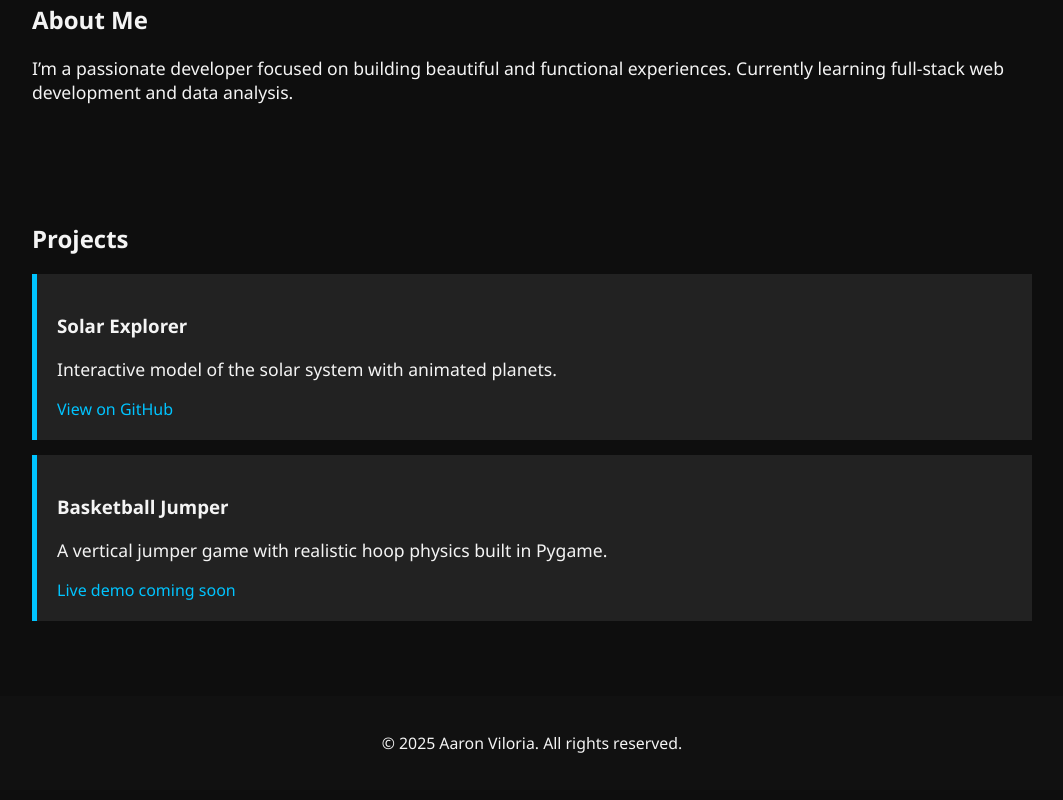
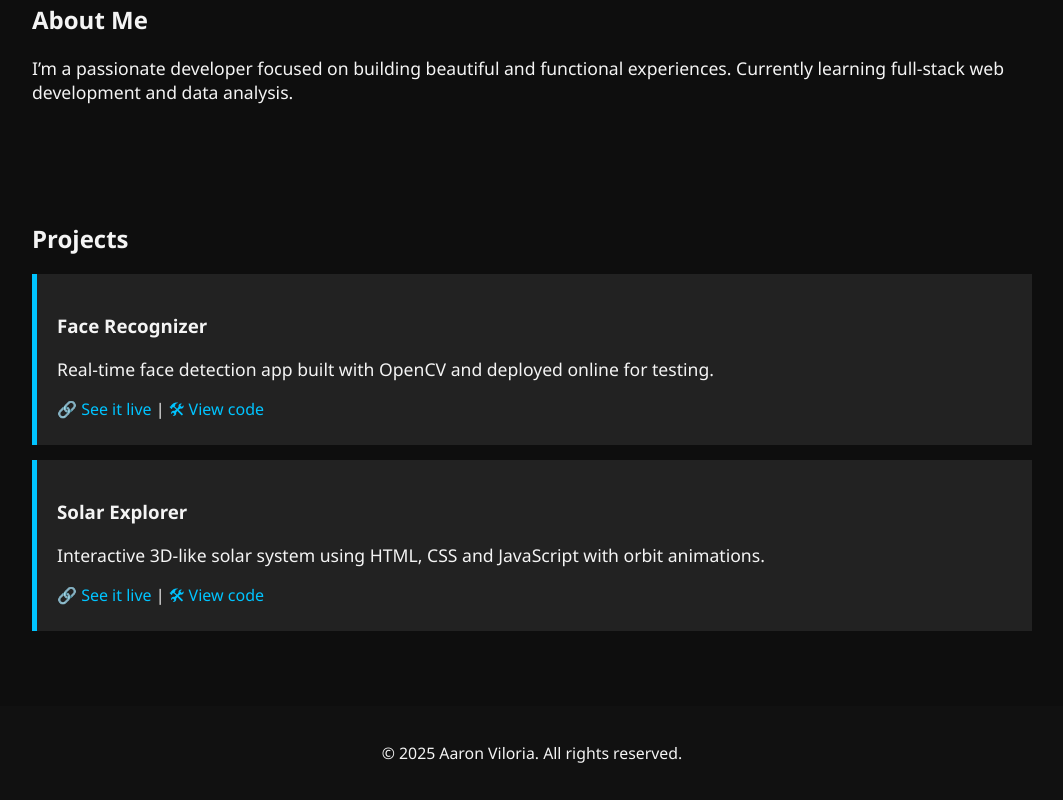
Before and after one commit to 503PRYOR/aaron-portfolio, a plain HTML site: page index.html in a window 1280 px wide. Shown: the part 384-1184 px from the top of the page, without its empty margins (108-1171 px from the left). Drawn offline with Linux system fonts and the light colour scheme.

Commit message:
Updated project section with working demos

```diff
--- a/index.html
+++ b/index.html
@@ -28,15 +28,17 @@
       <h2>Projects</h2>
 
       <div class="project-card">
-        <h3>Solar Explorer</h3>
-        <p>Interactive model of the solar system with animated planets.</p>
-        <a href="https://github.com/503PRYOR/solar_explorer" target="_blank">View on GitHub</a>
+        <h3>Face Recognizer</h3>
+        <p>Real-time face detection app built with OpenCV and deployed online for testing.</p>
+        <a href="https://503pryor.github.io/face_recognizer/" target="_blank">🔗 See it live</a> |
+        <a href="https://github.com/503PRYOR/face_recognizer" target="_blank">🛠 View code</a>
       </div>
 
       <div class="project-card">
-        <h3>Basketball Jumper</h3>
-        <p>A vertical jumper game with realistic hoop physics built in Pygame.</p>
-        <a href="#">Live demo coming soon</a>
+        <h3>Solar Explorer</h3>
+        <p>Interactive 3D-like solar system using HTML, CSS and JavaScript with orbit animations.</p>
+        <a href="https://503pryor.github.io/solar_explorer/" target="_blank">🔗 See it live</a> |
+        <a href="https://github.com/503PRYOR/solar_explorer" target="_blank">🛠 View code</a>
       </div>
     </div>
   </section>
```
